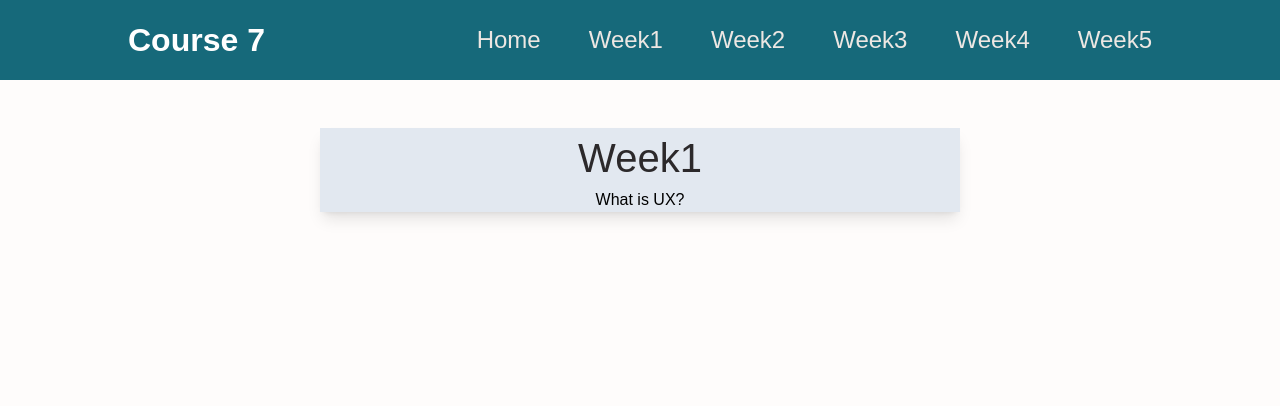
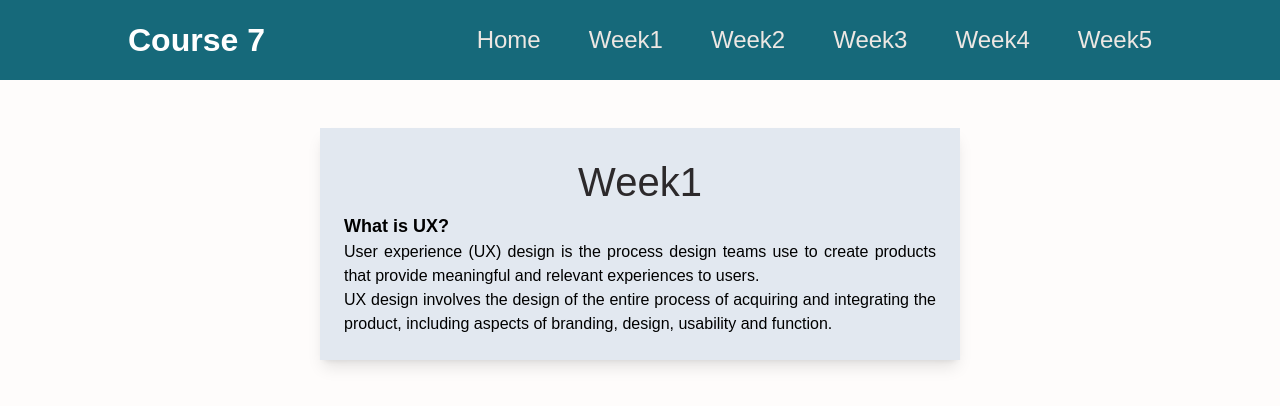
Before and after one commit to Tanushree227/Meta_PC_course7_learning_notes, a React (Create React App) app: page /week1 in a window 1280 px wide. Shown: the top 406 px of the page. Built offline with nearby package versions, Linux system fonts and the light colour scheme.

Commit message:
added definition of UX and modified tailwind classes

```diff
--- a/src/pages/Week1.js
+++ b/src/pages/Week1.js
@@ -1,11 +1,17 @@
-import React from 'react'
+import React from "react";
 
 export default function Week1() {
   return (
-    <div className='shadow-lg bg-slate-200 text-center'>
-        <h1>Week1</h1>
-        <span>What is UX?</span>
-        <p></p>
+    <div className="shadow-lg bg-slate-200 p-6">
+      <h1 className="text-center">Week1</h1>
+      <span className="font-semibold text-lg">What is UX?</span>
+      <p className="text-justify">
+        User experience (UX) design is the process design teams use to create
+        products that provide meaningful and relevant experiences to users.
+        <br />UX design involves the design of the entire process of acquiring and
+        integrating the product, including aspects of branding, design,
+        usability and function.
+      </p>
     </div>
-  )
+  );
 }
```
